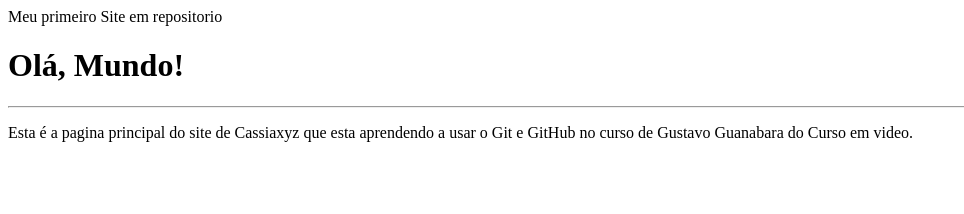
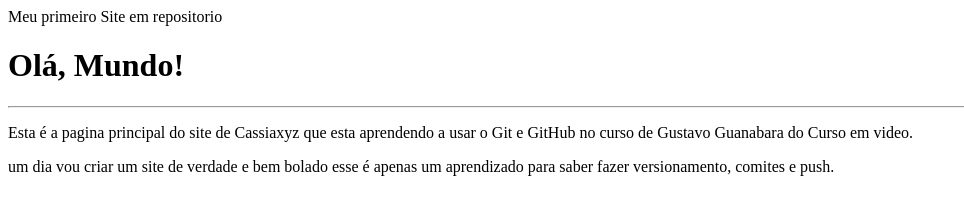
Before and after one commit to cassiaxyz/Ola-Mundo, a plain HTML site: page site-exemplo/index.html in a window 1280 px wide. Shown: the whole page, without its empty margins (0-964 px from the left). Drawn offline with Linux system fonts and the light colour scheme.

Commit message:
criei o segundo paragrafo

```diff
--- a/site-exemplo/index.html
+++ b/site-exemplo/index.html
@@ -10,5 +10,6 @@
     <h1> Olá, Mundo!</h1>
 <hr>
 <p>Esta é a pagina principal do site de Cassiaxyz que esta aprendendo a usar o Git e GitHub no curso de Gustavo Guanabara do Curso em video.</p>
+<p>um dia vou criar um site de verdade e bem bolado esse é apenas um aprendizado para saber fazer versionamento, comites e push.</p>
 </body>
 </html>
```
